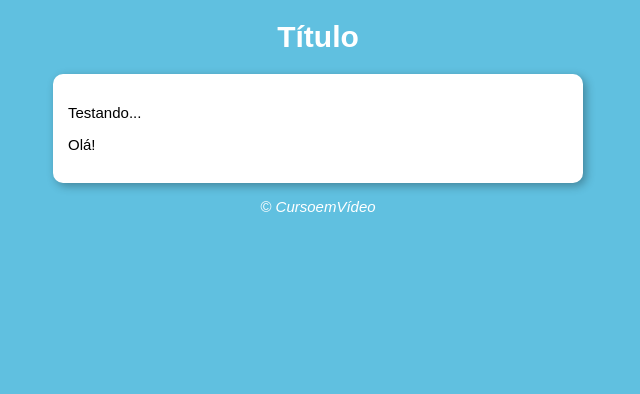
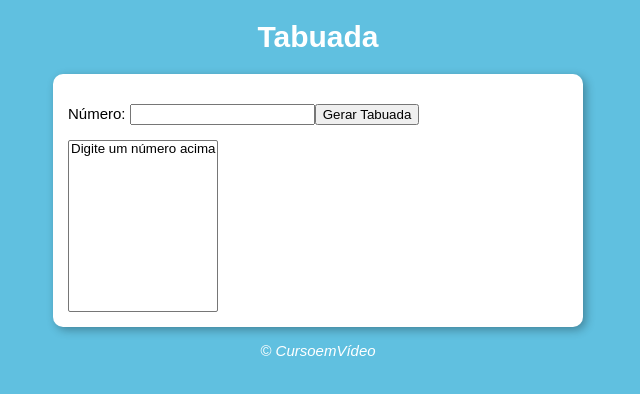
Before and after one commit to pauloricardowb/javascript, a plain HTML site: page cursojavascript/aula014ex/ex017/modelo.html in a window 1280 px wide. Shown: the whole page, without its empty margins (322-962 px from the left). Drawn offline with Linux system fonts and the light colour scheme.

Commit message:
JavaScript Exercises (Part 6)

```diff
--- a/cursojavascript/aula014ex/ex017/modelo.html
+++ b/cursojavascript/aula014ex/ex017/modelo.html
@@ -3,19 +3,20 @@
 <head>
     <meta charset="UTF-8">
     <meta name="viewport" content="width=device-width, initial-scale=1.0">
-    <title>Modelo de Exercício</title>
+    <title>Tabuada</title>
     <link rel="stylesheet" href="style.css">
 </head>
 <body>
     <header>
-        <h1>Título</h1>
+        <h1>Tabuada</h1>
     </header>
     <section>
         <div>
-            <p>Testando...</p>
+            <p>Número: <input type="number" name="num" id="txtn"><input type="submit" value="Gerar Tabuada" onclick="calcular()"></p>
         </div>
-        <div>
-            <p>Olá!</p>
+            <select name="tabuada" id="seltab" size="10">
+                <option value="">Digite um número acima</option>
+            </select>
         </div>
     </section>
     <footer>
--- a/cursojavascript/aula014ex/ex017/script.js
+++ b/cursojavascript/aula014ex/ex017/script.js
@@ -1 +1,19 @@
-alert("Olá!")
+function calcular() {
+    let num = document.getElementById('txtn')
+    let tab = document.getElementById('seltab')
+
+    if (num.value.length == 0) {
+        window.alert('Digite um número!')
+    } else {
+        var n = Number(num.value)
+        let c = 1
+        tab.innerHTML = ''//para limpar a tabuada
+        while (c <= 10) {//estrutura de repetição
+            let item = document.createElement('option')
+            item.text = `${n} x ${c} = ${n*c}`
+            item.value = `tab${c}` //para saber qual item foi selecionado
+            tab.appendChild(item)//para exibir a tabuada
+            c++
+        }
+    }
+}
```
